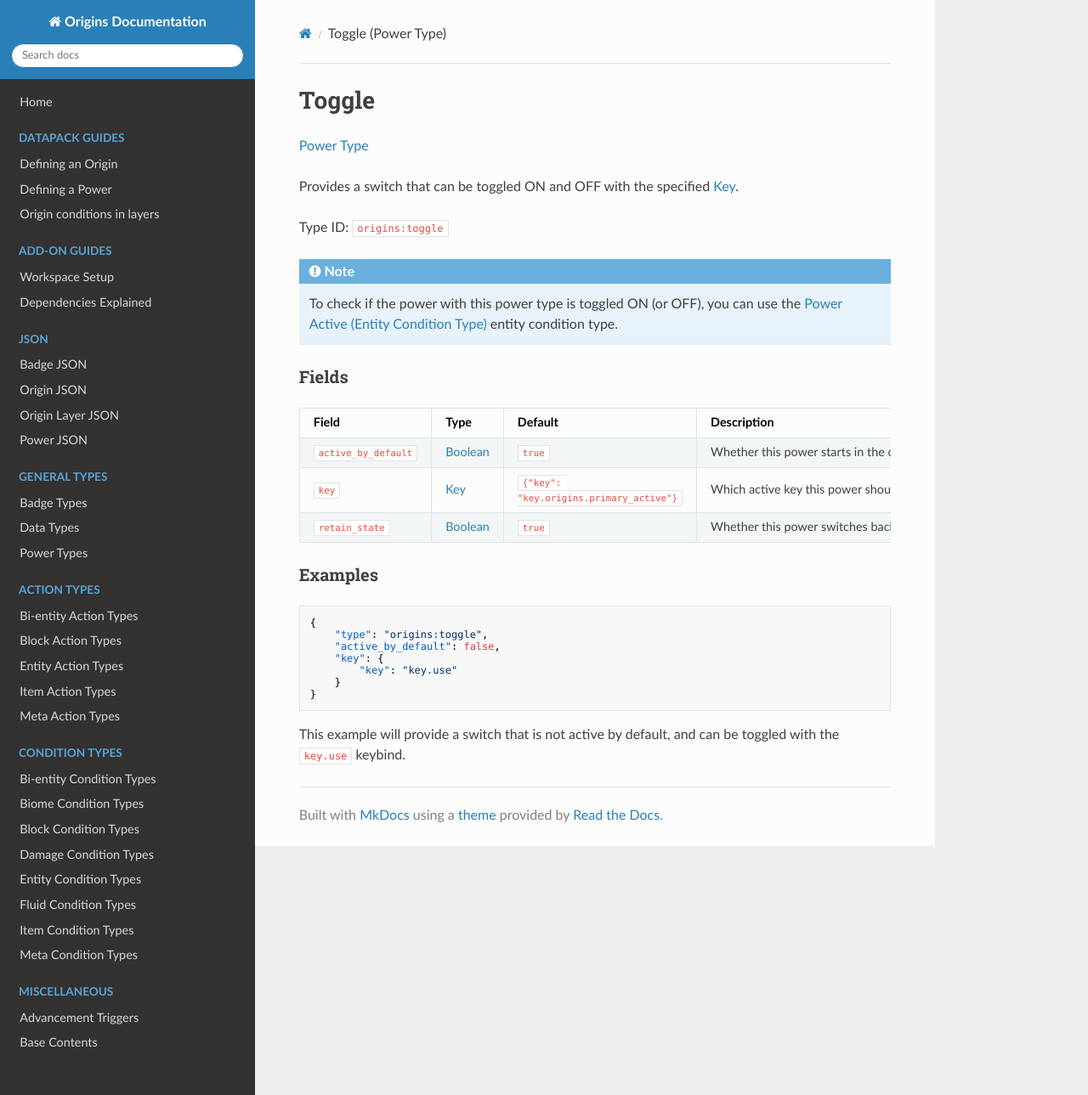
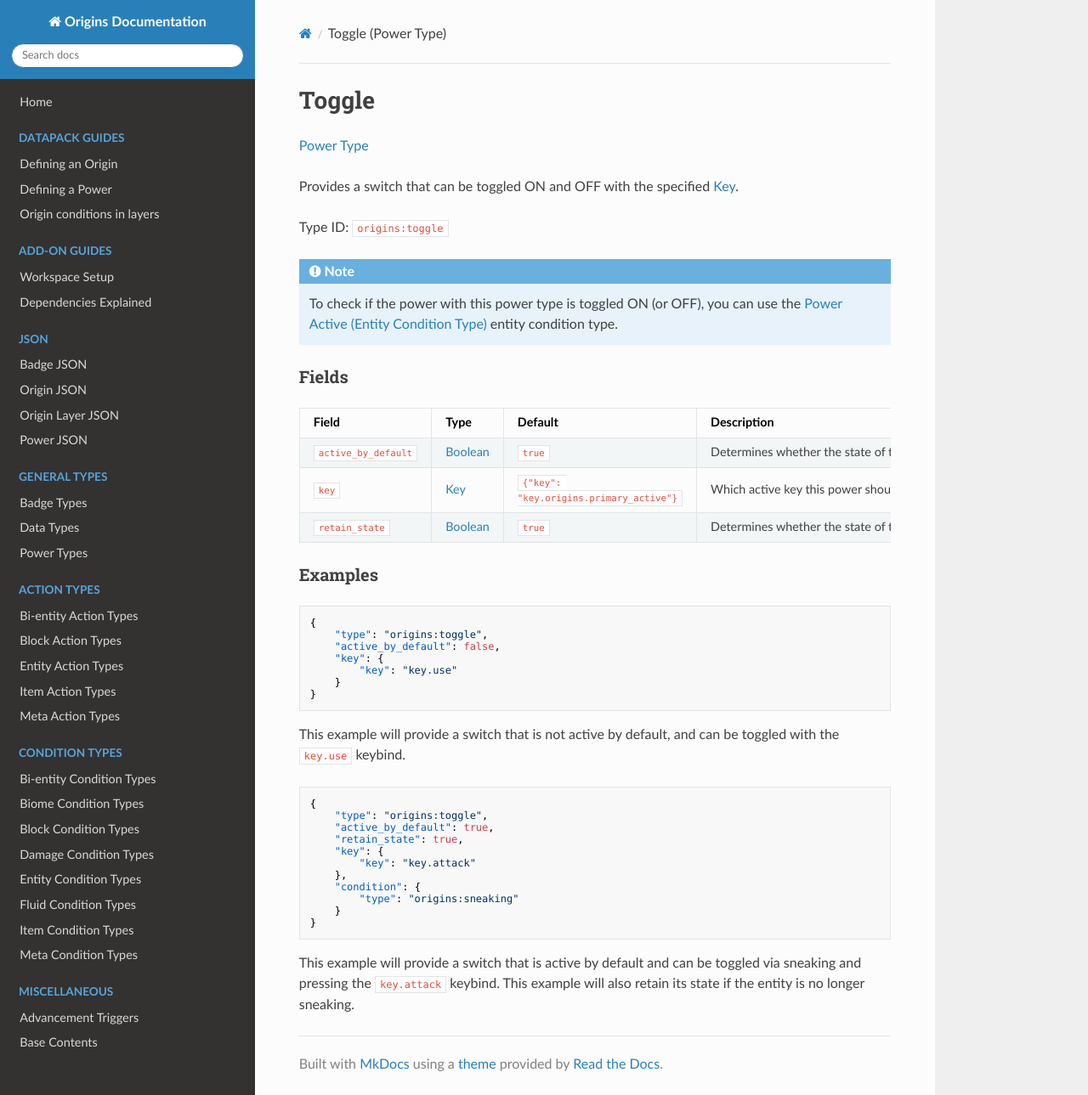
Before and after one commit to apace100/origins-docs, an MkDocs documentation site: the page built from docs/types/power_types/toggle.md, in a window 1280 px wide and 1289 px high. Shown: the whole window at 85% size. Built offline with MkDocs 1.6.1, drawn with Linux system fonts in a browser that asks for light colours; nearby versions of some CDN libraries.

Commit message:
Updated `toggle.md` (Power Type) + Added an example * Changed the description of the `active_by_default` field in the field table * Changed the description of the `retain_state` field in the field table

````diff
--- a/docs/types/power_types/toggle.md
+++ b/docs/types/power_types/toggle.md
@@ -11,6 +11,7 @@ Provides a switch that can be toggled ON and OFF with the specified [Key](../dat
 
 Type ID: `origins:toggle`
 
+
 !!! note
 
     To check if the power with this power type is toggled ON (or OFF), you can use the [Power Active (Entity Condition Type)](../entity_condition_types/power_active.md) entity condition type.
@@ -20,10 +21,9 @@ Type ID: `origins:toggle`
 
 Field  | Type | Default | Description
 -------|------|---------|-------------
-`active_by_default` | [Boolean](../data_types/boolean.md) | `true` | Whether this power starts in the on or off state.
+`active_by_default` | [Boolean](../data_types/boolean.md) | `true` | Determines whether the state of this power type should be ON by default.
 `key` | [Key](../data_types/key.md) | `{"key": "key.origins.primary_active"}` | Which active key this power should respond to.
-`retain_state` | [Boolean](../data_types/boolean.md) | `true` | Whether this power switches back to default if the condition is no longer met.
-
+`retain_state` | [Boolean](../data_types/boolean.md) | `true` | Determines whether the state of this power type should retain if the condition (if there is any) is no longer fulfilled.
 
 
 ### Examples
@@ -39,3 +39,20 @@ Field  | Type | Default | Description
 ```
 
 This example will provide a switch that is not active by default, and can be toggled with the `key.use` keybind.
+<br>
+
+```json
+{
+    "type": "origins:toggle",
+    "active_by_default": true,
+    "retain_state": true,
+    "key": {
+        "key": "key.attack"
+    },
+    "condition": {
+        "type": "origins:sneaking"
+    }
+}
+```
+
+This example will provide a switch that is active by default and can be toggled via sneaking and pressing the `key.attack` keybind. This example will also retain its state if the entity is no longer sneaking.
````
